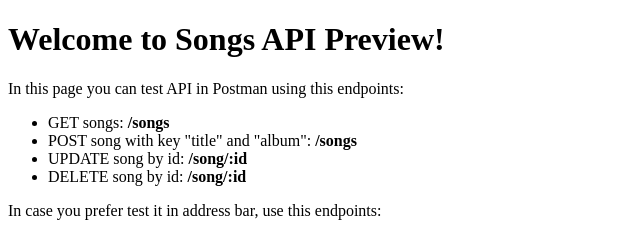
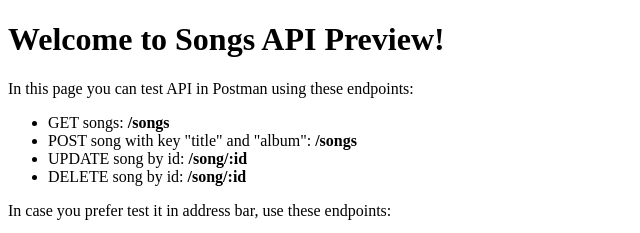
Before and after one commit to renvelvet/songs-restapi, a website: page views/index.html in a window 1280 px wide. Shown: the top 233 px of the page, 0-640 px from the left. Drawn offline with Linux system fonts and the light colour scheme.

Commit message:
fix grammar issue

```diff
--- a/views/index.html
+++ b/views/index.html
@@ -7,7 +7,7 @@
   </head>
   <body>
     <h1>Welcome to Songs API Preview!</h1>
-    <p>In this page you can test API in Postman using this endpoints:
+    <p>In this page you can test API in Postman using these endpoints:
       <ul>
         <li>GET songs: <strong>/songs</strong></li>
         <li>POST song with key "title" and "album": <strong>/songs</strong></li>
@@ -15,7 +15,7 @@
         <li>DELETE song by id: <strong>/song/:id</strong></li>
       </ul>
     </p>
-    <p>In case you prefer test it in address bar, use this endpoints:
+    <p>In case you prefer test it in address bar, use these endpoints:
       <ul>
         <li>POST song with params "title" and "album": <strong>/song/:title/:album</strong></li>
         <li>UPDATE song by id, title, album: <strong>/song/:id/:title/:album</strong></li>
```
